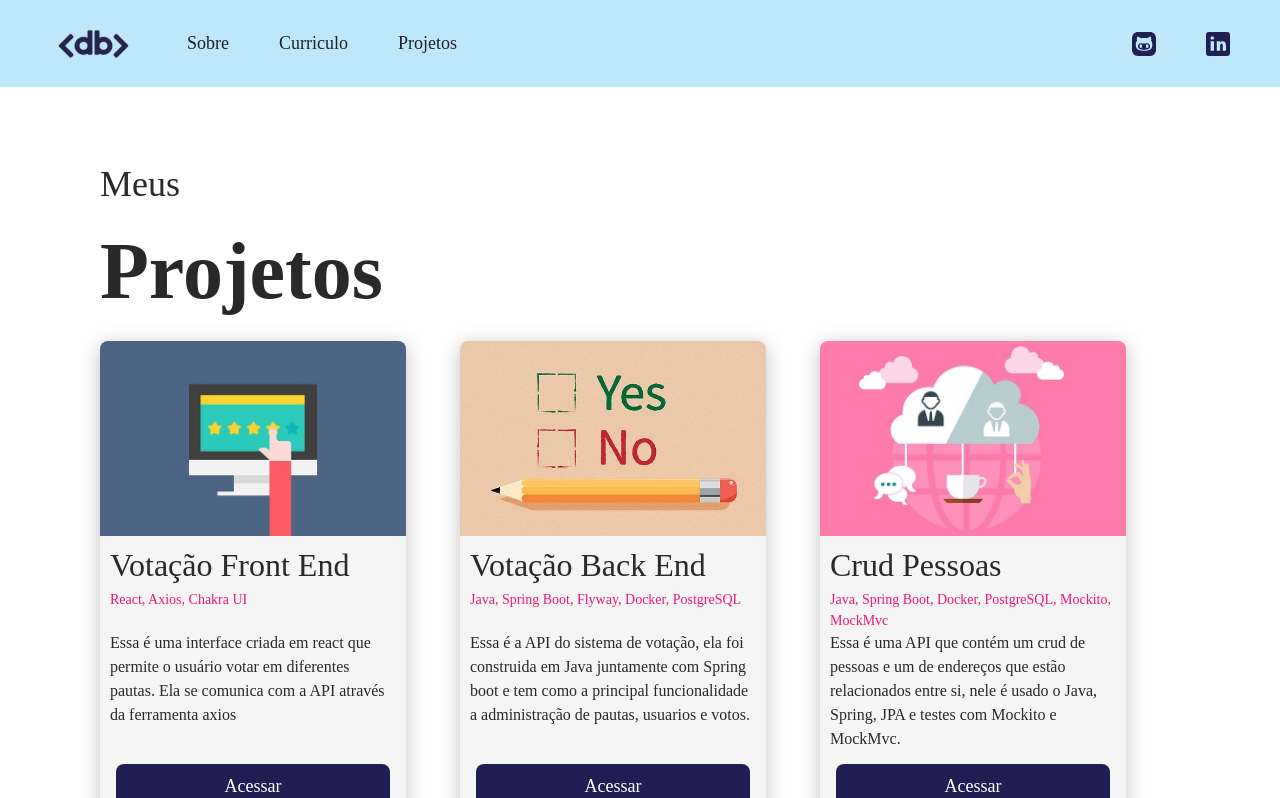
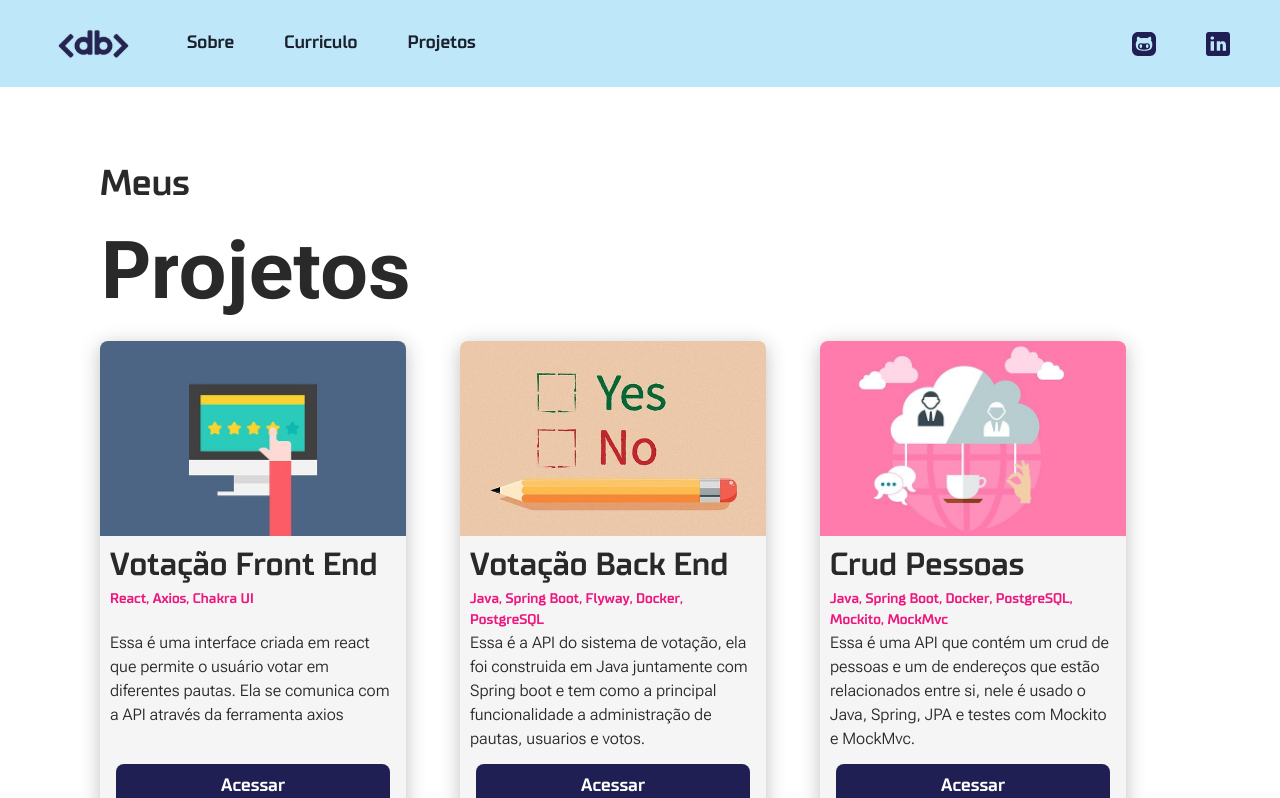
Before and after one commit to guibassauro/portfolio-db, a React (Create React App) app: page /projetos in a window 1280 px wide. Shown: the top 798 px of the page. Built offline with nearby package versions, Linux system fonts and the light colour scheme.

Commit message:
Ajuste na fonte

```diff
--- a/public/index.html
+++ b/public/index.html
@@ -9,6 +9,9 @@
       name="description"
       content="Web site created using create-react-app"
     />
+    <link rel="preconnect" href="https://fonts.googleapis.com">
+    <link rel="preconnect" href="https://fonts.gstatic.com" crossorigin>
+    <link href="https://fonts.googleapis.com/css2?family=Roboto+Flex:opsz,wght@8..144,100..1000&display=swap" rel="stylesheet">
     <link rel="apple-touch-icon" href="%PUBLIC_URL%/logo192.png" />
     <link rel="manifest" href="%PUBLIC_URL%/manifest.json" />
     <title>Samara Bastos</title>
--- a/src/components/apresentacao/index.jsx
+++ b/src/components/apresentacao/index.jsx
@@ -7,7 +7,7 @@ const ContainerApresentacao = styled.div`
 const Texto = styled.h1`
     font-size: ${props => props.TamFonte || '18px'};
     font-Weight: ${props => props.Weight || '1px'};
-    font-family: ${props => props.fontFamily || 'supermolotBold'};
+    font-family: ${props => props.fontFamily || 'Supermolot Bold'};
     color: #292929;
 `
 
@@ -18,10 +18,10 @@ function Apresentacao(){
             <Texto TamFonte={'36px'} Weight={'400'}>
                 Olá, meu nome é
             </Texto>
-            <Texto TamFonte={'80px'} Weight={'700'} fontFamily={'robotoFlex'}>
+            <Texto TamFonte={'80px'} Weight={'700'} fontFamily={'Roboto Flex'}>
                 Samara Bastos
             </Texto>
-            <Texto TamFonte={'36px'} Weight={'400'} fontFamily={'supermolotRegular'}>
+            <Texto TamFonte={'36px'} Weight={'400'} fontFamily={'Supermolot Regular'}>
                 Sou desenvolvedora FullStack na DBServer
             </Texto>
         </ContainerApresentacao>
--- a/src/components/cabecalho/index.jsx
+++ b/src/components/cabecalho/index.jsx
@@ -31,7 +31,7 @@ const Lista = styled.ul`
 `
 
 const Itens = styled.li`
-    font-family: ${props => props.fontFamily || 'supermolotBold'};
+    font-family: ${props => props.fontFamily || 'Supermolot Bold'};
     font-size: 18px;
     font-weight: 400;
     &:hover {
--- a/src/components/cardProjeto/index.jsx
+++ b/src/components/cardProjeto/index.jsx
@@ -21,7 +21,7 @@ const Titulo = styled.h1`
     font-size: 32px;
     font-Weight: 400;
     color: #292929;
-    font-family: ${props => props.fontFamily || 'supermolotBold'};
+    font-family: ${props => props.fontFamily || 'Supermolot Bold'};
 `
 
 const Tecnologias = styled.div`
@@ -29,7 +29,7 @@ const Tecnologias = styled.div`
     font-Weight: 400;
     color: #ED177D;
     min-height: 42px;
-    font-family: ${props => props.fontFamily || 'supermolotBold'};
+    font-family: ${props => props.fontFamily || 'Supermolot Bold'};
 `
 
 const Descricao = styled.div`
@@ -37,7 +37,7 @@ const Descricao = styled.div`
     font-Weight: 300;
     color: #292929;
     min-height: 133px !important;
-    font-family: ${props => props.fontFamily || 'supermolotBold'};
+    font-family: ${props => props.fontFamily || 'Supermolot Bold'};
 `
 
 const Botao = styled.button`
@@ -48,7 +48,7 @@ const Botao = styled.button`
     width: 274px;
     border-radius: 8px;
     height: 44px;
-    font-family: ${props => props.fontFamily || 'supermolotBold'};
+    font-family: ${props => props.fontFamily || 'Supermolot Bold'};
 `
 
 const Padding = styled.div`
@@ -63,7 +63,7 @@ function CardProjeto({imagem, titulo, tecnologias, descricao, link}){
             <Padding>
                 <Titulo> {titulo} </Titulo>
                 <Tecnologias> {tecnologias} </Tecnologias>
-                <Descricao fontFamily={"robotoFlex"}> {descricao} </Descricao>
+                <Descricao fontFamily={"Roboto Flex"}> {descricao} </Descricao>
                 <Link to={link} style={{ display: 'flex', justifyContent: 'center' }}>
                     <Botao>Acessar</Botao>
                 </Link>
--- a/src/components/habilidades/index.jsx
+++ b/src/components/habilidades/index.jsx
@@ -13,7 +13,7 @@ const Texto = styled.h1`
     font-size: ${props => props.TamFonte || '18px'};
     font-Weight: ${props => props.Weight || '1px'};
     color: #292929;
-    font-family: ${props => props.fontFamily || 'supermolotBold'};
+    font-family: ${props => props.fontFamily || 'Supermolot Bold'};
     margin-top: ${props => props.top || '0px'};
 `
 
--- a/src/components/listaHabilidades/index.jsx
+++ b/src/components/listaHabilidades/index.jsx
@@ -10,14 +10,14 @@ const TextoListaHabilidades = styled.h1`
     font-size: 16px;
     font-Weight: 300;
     color: #292929;
-    font-family: ${props => props.fontFamily || 'supermolotBold'};
+    font-family: ${props => props.fontFamily || 'Supermolot Bold'};
 `
 
 
 function ListaHabilidades({texto,imagem}){
     return(
         <ContainerListaHabilidades>
-            <TextoListaHabilidades fontFamily={"robotoFlex"}>
+            <TextoListaHabilidades fontFamily={"Roboto Flex"}>
                 {texto}
             </TextoListaHabilidades>
             <img src={imagem} alt="Habilidades" />
--- a/src/components/sobre/index.jsx
+++ b/src/components/sobre/index.jsx
@@ -10,7 +10,7 @@ const Texto = styled.h1`
     font-size: ${props => props.TamFonte || '18px'};
     font-Weight: ${props => props.Weight || '1px'};
     color: #292929;
-    font-family: ${props => props.fontFamily || 'supermolotBold'};
+    font-family: ${props => props.fontFamily || 'Supermolot Bold'};
 `
 
 
@@ -20,7 +20,7 @@ function Sobre(){
             <Texto TamFonte={'36px'} Weight={'400'}>
                 Sobre mim
             </Texto>
-            <Texto TamFonte={'16px'} Weight={'300'} fontFamily={"robotoFlex"}>
+            <Texto TamFonte={'16px'} Weight={'300'} fontFamily={"Roboto Flex"}>
                 Sou desenvolvedora há pouco mais de um ano e amo o que faço! Mas nem sempre foi assim. Minha jornada começou em 2019, quando eu estava finalizando o ensino médio. Minha mãe me mostrou uma publicação de um novo curso no Instituto Federal para 'consertar computadores' e, curiosa, me inscrevi. Era um curso de programação para desenvolver sistemas. Me arrependi amargamente, pois eu não conseguia entender nada, não conseguia estágio, enfim, foi um caos e eu desisti. Terminei o ensino médio e consegui uma bolsa para cursar marketing. Enquanto cursava a graduação, minha mente ainda estava na TI. Eu não estava aceitando muito bem que tinha desistido de uma profissão por ter achado difícil, e, para piorar, eu não estava me identificando nem um pouco com marketing.
                 <br />
                 Finalizei a faculdade, mas, ao invés de tentar emprego na área de marketing, comecei a estudar programação sozinha. Achei um ótimo curso de algoritmos com o Guanabara e me empenhei. Finalmente peguei o jeito; só me faltava fazer uma boa base na lógica e ser mais proativa com meus estudos.
--- a/src/components/textoProjeto/index.jsx
+++ b/src/components/textoProjeto/index.jsx
@@ -7,7 +7,7 @@ const ContainerTextoProjeto = styled.div`
 const Texto = styled.h1`
     font-size: ${props => props.TamFonte || '18px'};
     font-Weight: ${props => props.Weight || '1px'};
-    font-family: ${props => props.fontFamily || 'supermolotBold'};
+    font-family: ${props => props.fontFamily || 'Supermolot Bold'};
     color: #292929;
 `
 
@@ -18,7 +18,7 @@ function TextoProjeto(){
             <Texto TamFonte={'36px'} Weight={'400'}>
                 Meus
             </Texto>
-            <Texto TamFonte={'80px'} Weight={'700'} fontFamily={"robotoFlex"}>
+            <Texto TamFonte={'80px'} Weight={'700'} fontFamily={"Roboto Flex"}>
                 Projetos
             </Texto>
         </ContainerTextoProjeto>
```
Also changed, not shown: src/index.css (line endings or trailing spaces).
